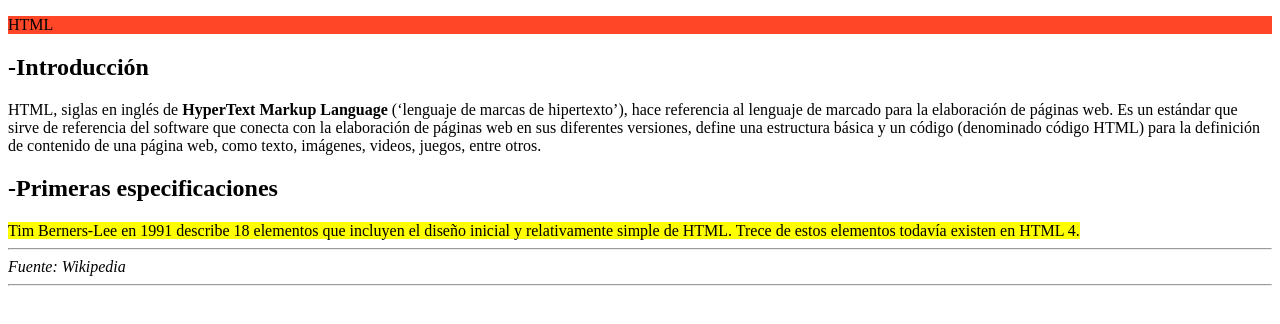
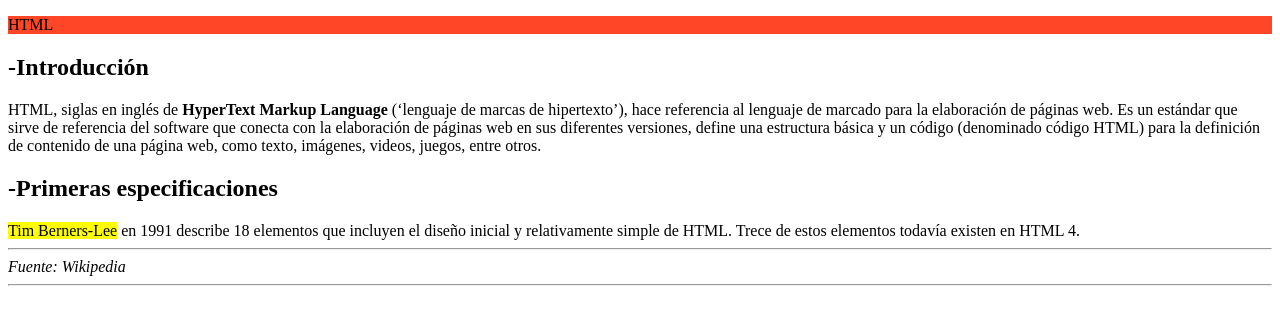
Before and after one commit to VictorMedel06/LLMM, a plain HTML site: page tema1/ej1.html in a window 1280 px wide. Drawn offline with Linux system fonts and the light colour scheme.

Commit message:
Update ej1.html

```diff
--- a/tema1/ej1.html
+++ b/tema1/ej1.html
@@ -12,7 +12,7 @@
         HTML, siglas en inglés de <strong>HyperText Markup Language</strong> (‘lenguaje de marcas de hipertexto’), hace referencia al lenguaje de marcado para la elaboración de páginas web. Es un estándar que sirve de referencia del software que conecta con la elaboración de páginas web en sus diferentes versiones, define una estructura básica y un código (denominado código HTML) para la definición de contenido de una página web, como texto, imágenes, videos, juegos, entre otros.
 
     <h2>-Primeras especificaciones</h2>
-    <mark>Tim Berners-Lee  en 1991 describe 18 elementos que incluyen el diseño inicial y relativamente simple de HTML. Trece de estos elementos todavía existen en HTML 4.</mark>
+    <mark>Tim Berners-Lee</mark>  en 1991 describe 18 elementos que incluyen el diseño inicial y relativamente simple de HTML. Trece de estos elementos todavía existen en HTML 4.
 
     <hr>
     </hr>
```
